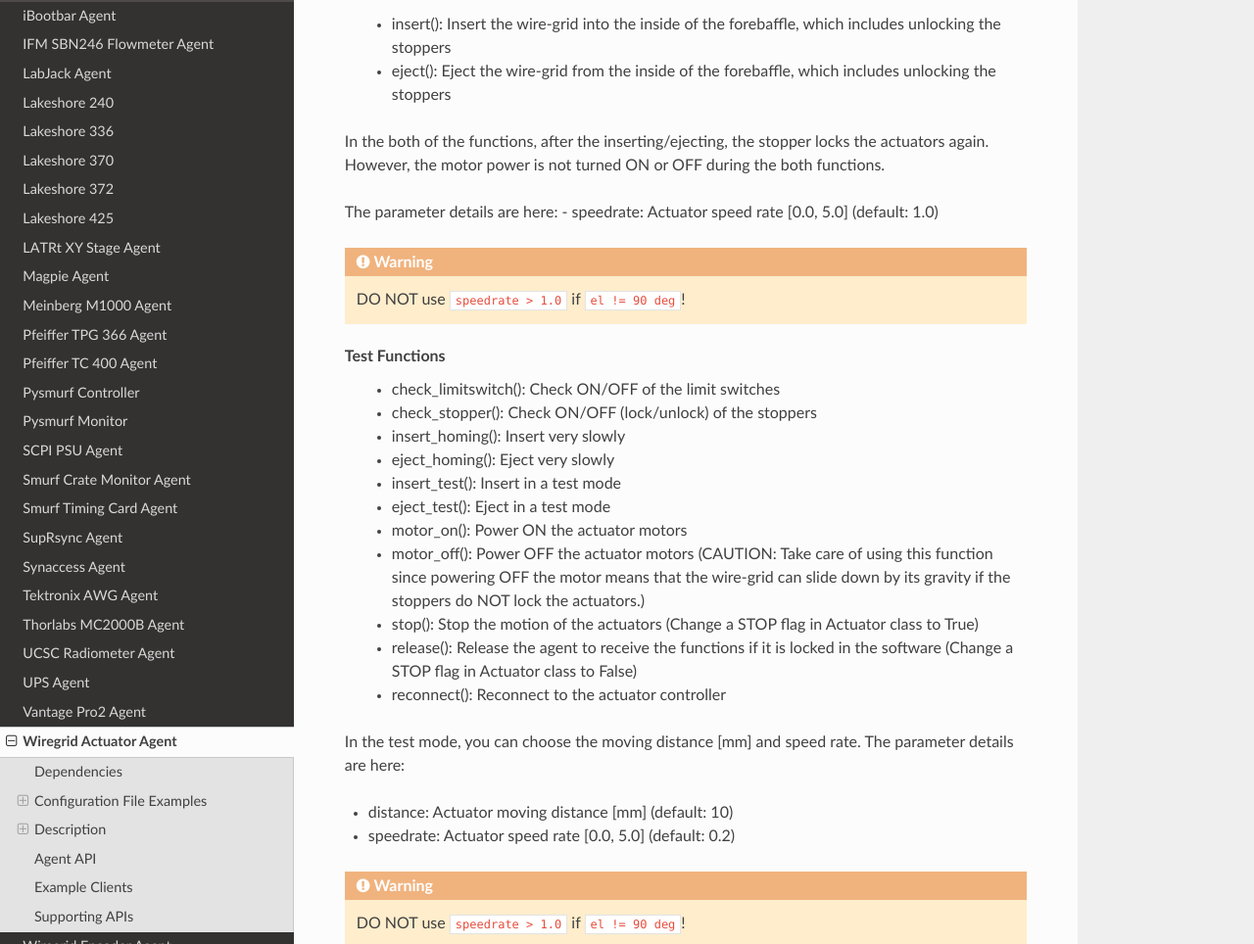
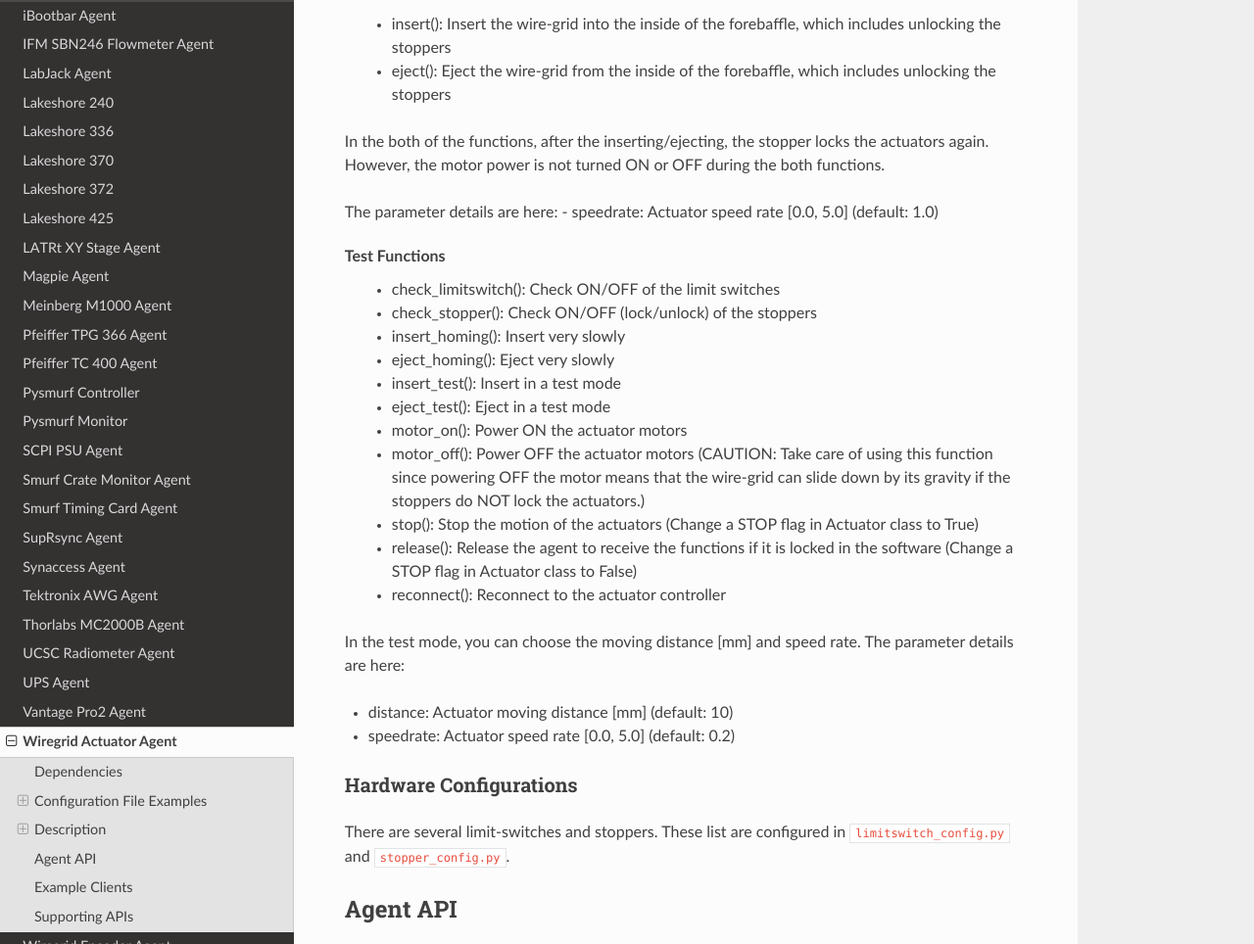
Before and after one commit to simonsobs/socs, a Sphinx documentation site: the page built from docs/agents/wiregrid_actuator.rst, in a window 1280 px wide and 1400 px high, scrolled down 1531 px, cut to the strip 0-964 px from the top of the window. Shown: the whole strip at 98% size. Built offline with Sphinx 7.4.7 and the Read the Docs theme 2.0.0, drawn with Linux system fonts in a browser that asks for light colours.

Commit message:
update wiregrid_actuator.rst

```diff
--- a/docs/agents/wiregrid_actuator.rst
+++ b/docs/agents/wiregrid_actuator.rst
@@ -80,9 +80,6 @@ However, the motor power is not turned ON or OFF during the both functions.
 The parameter details are here:
 - speedrate: Actuator speed rate [0.0, 5.0] (default: 1.0)
 
-.. warning::
-  DO NOT use ``speedrate > 1.0`` if ``el != 90 deg``!
-
 **Test Functions**
  - check_limitswitch(): Check ON/OFF of the limit switches
  - check_stopper(): Check ON/OFF (lock/unlock) of the stoppers
@@ -105,9 +102,6 @@ The parameter details are here:
 
 - distance: Actuator moving distance [mm] (default: 10)
 - speedrate: Actuator speed rate [0.0, 5.0] (default: 0.2)
-
-.. warning::
-  DO NOT use ``speedrate > 1.0`` if ``el != 90 deg``!
 
 
 Hardware Configurations
```
